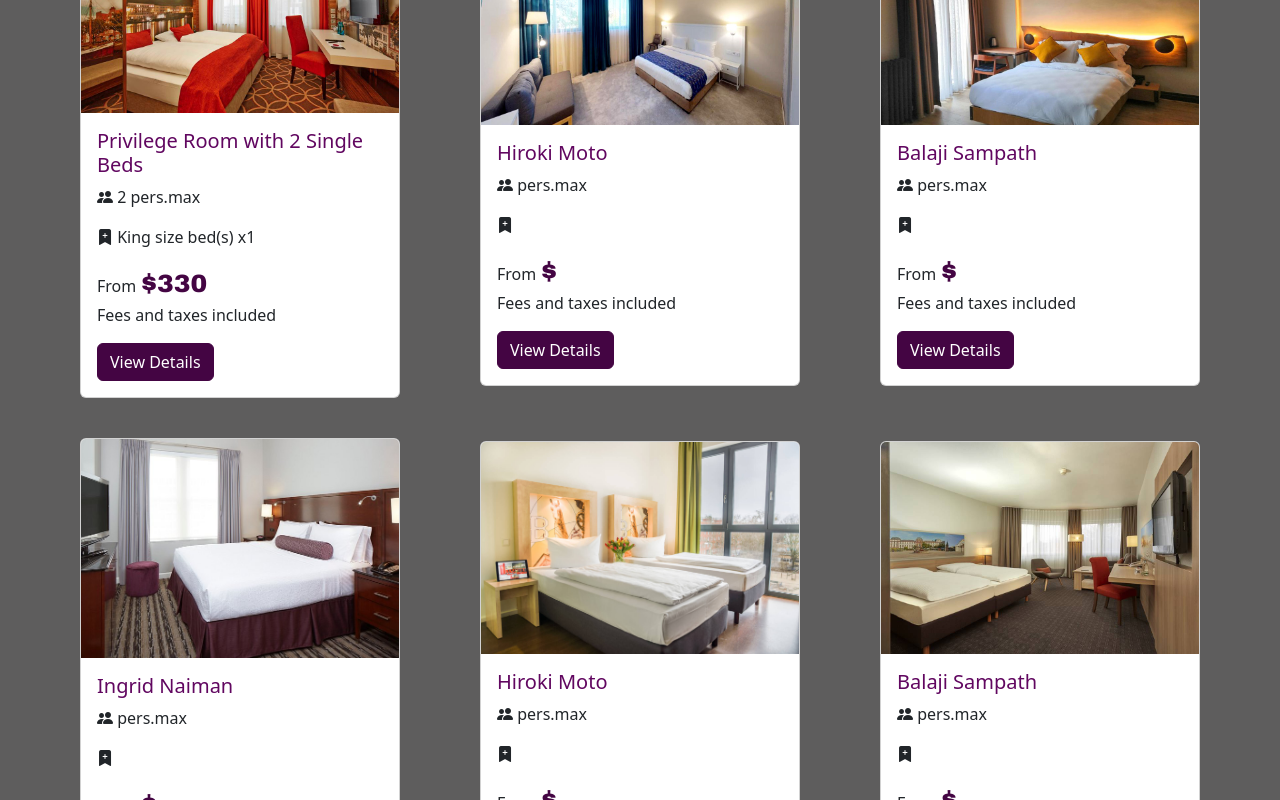
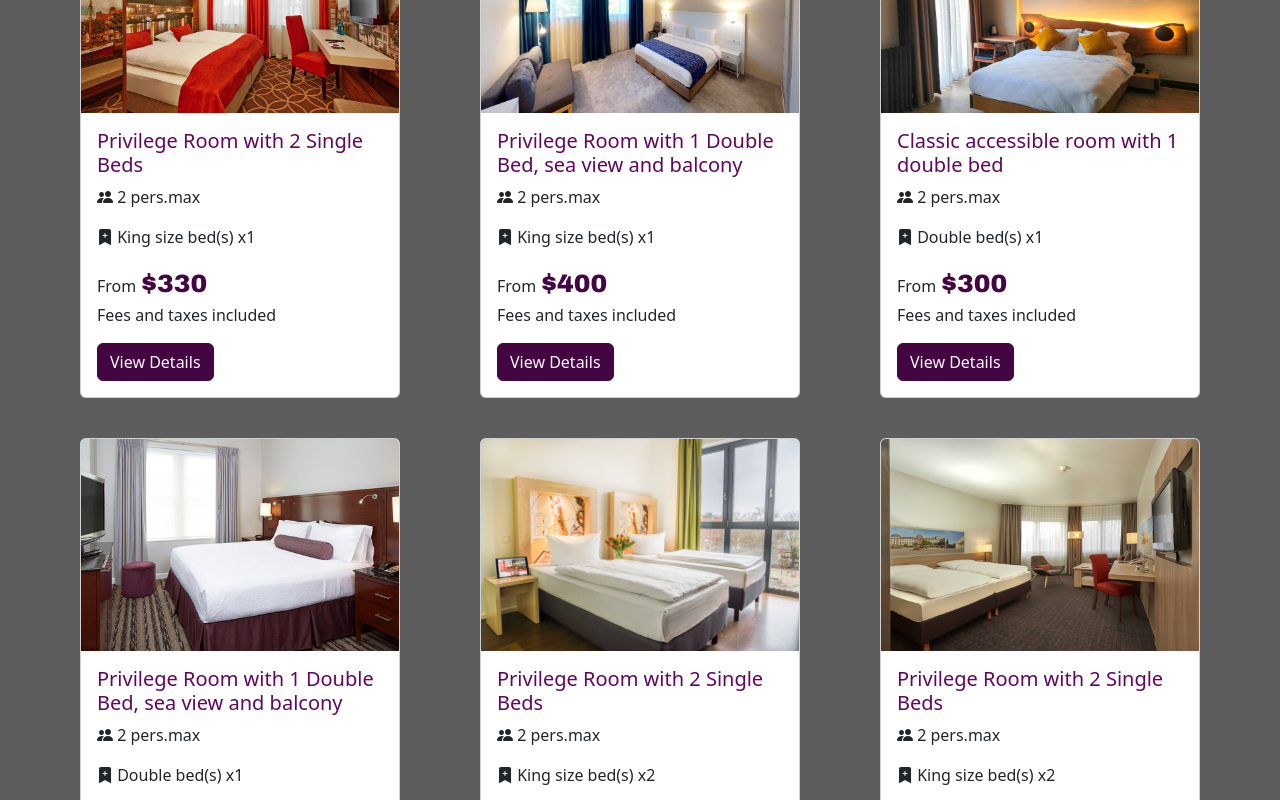
Before and after one commit to Talent106/hotel-management, a React (Create React App) app: page /rooms in a window 1280 px wide. Shown: the part 400-1200 px from the top of the page. Built offline with nearby package versions, Linux system fonts and the light colour scheme.

Commit message:
featur: changed the rooms info

```diff
--- a/src/constracts/AllRooms.js
+++ b/src/constracts/AllRooms.js
@@ -17,14 +17,70 @@ const AllRooms = [
         bed: "King size bed(s) x1",
         price: 330
     },
-    { name: "Hiroki Moto", src: Room2, content: "I am assuring the availability of digital materials needed to recover." },
-    { name: "Balaji Sampath", src: Room3, content: "I am administering the Locals.com community." },
-    { name: "Ingrid Naiman", src: Room4, content: "I have developed a complete line of herbal products and " },
-    { name: "Hiroki Moto", src: Room5, content: "I am assuring the availability of digital materials needed to recover." },
-    { name: "Balaji Sampath", src: Room6, content: "I am administering the Locals.com community." },
-    { name: "Balaji Sampath", src: Room7, content: "I am administering the Locals.com community." },
-    { name: "Balaji Sampath", src: Room8, content: "I am administering the Locals.com community." },
-    { name: "Balaji Sampath", src: Room9, content: "I am administering the Locals.com community." },
+    {
+        name: "Privilege Room with 1 Double Bed, sea view and balcony",
+        src: Room2,
+        max: 2,
+        bed: "King size bed(s) x1",
+        price: 400,
+        content: "Upgraded bedroom with sea views and balcony, flat-screen TV, complimentary high speed WiFi, Nespresso coffee machine, robes and slippers. Sleeps up to 2 adults."
+    },
+    {
+        name: "Classic accessible room with 1 double bed",
+        src: Room3,
+        max: 2,
+        bed: "Double bed(s) x1",
+        price: 300,
+        content: "Accessible rooms feature wheelchair turning space, alarm cords, wheel-in shower, bathroom grab rails, accessible bed, wardrobe, mirror and writing facilities. Audible and visual or vibrating fire alarms on request or installed."
+    },
+    {
+        name: "Privilege Room with 1 Double Bed, sea view and balcony",
+        src: Room4,
+        max: 2,
+        bed: "Double bed(s) x1",
+        price: 350,
+        content: "Upgraded bedroom with sea view, flat-screen TV, complimentary high speed WiFi, Nespresso coffee machine, robe and slippers. Sleeps 2 adults."
+    },
+    {
+        name: "Privilege Room with 2 Single Beds",
+        src: Room5,
+        max: 2,
+        bed: "King size bed(s) x2",
+        price: 330,
+        content: "Upgraded bedroom with sea view, flat-screen TV, complimentary high speed WiFi, Nespresso coffee machine, robe and slippers. Sleeps 2 adults."
+    },
+    {
+        name: "Privilege Room with 2 Single Beds",
+        src: Room6,
+        max: 2,
+        bed: "King size bed(s) x2",
+        price: 330,
+        content: "Accessible rooms feature wheelchair turning space, alarm cords, wheel-in shower, bathroom grab rails, accessible bed, wardrobe, mirror and writing facilities. Audible and visual or vibrating fire alarms on request or installed."
+    },
+    {
+        name: "Privilege Room with 1 Double Bed",
+        src: Room7,
+        max: 2,
+        bed: "King size bed(s) x1",
+        price: 320,
+        content: "Accessible rooms feature wheelchair turning space, alarm cords, wheel-in shower, bathroom grab rails, accessible bed, wardrobe, mirror and writing facilities. Audible and visual or vibrating fire alarms on request or installed."
+    },
+    {
+        name: "Privilege Room with 1 Double Bed, sea view and balcony",
+        src: Room8,
+        max: 2,
+        bed: "King size bed(s) x1",
+        price: 380,
+        content: "Upgraded bedroom with sea view, flat-screen TV, complimentary high speed WiFi, Nespresso coffee machine, robe and slippers. Sleeps 2 adults."
+    },
+    {
+        name: "Privilege Room with 1 Double Bed",
+        src: Room9,
+        max: 2,
+        bed: "King size bed(s) x1",
+        price: 310,
+        content: "Upgraded bedroom with sea view, flat-screen TV, complimentary high speed WiFi, Nespresso coffee machine, robe and slippers. Sleeps 2 adults."
+    },
 ];
 
 export default AllRooms;
```
Also changed, not shown: src/assets/rooms/all/4-1.jpg, src/assets/rooms/all/9-1.jpg.
